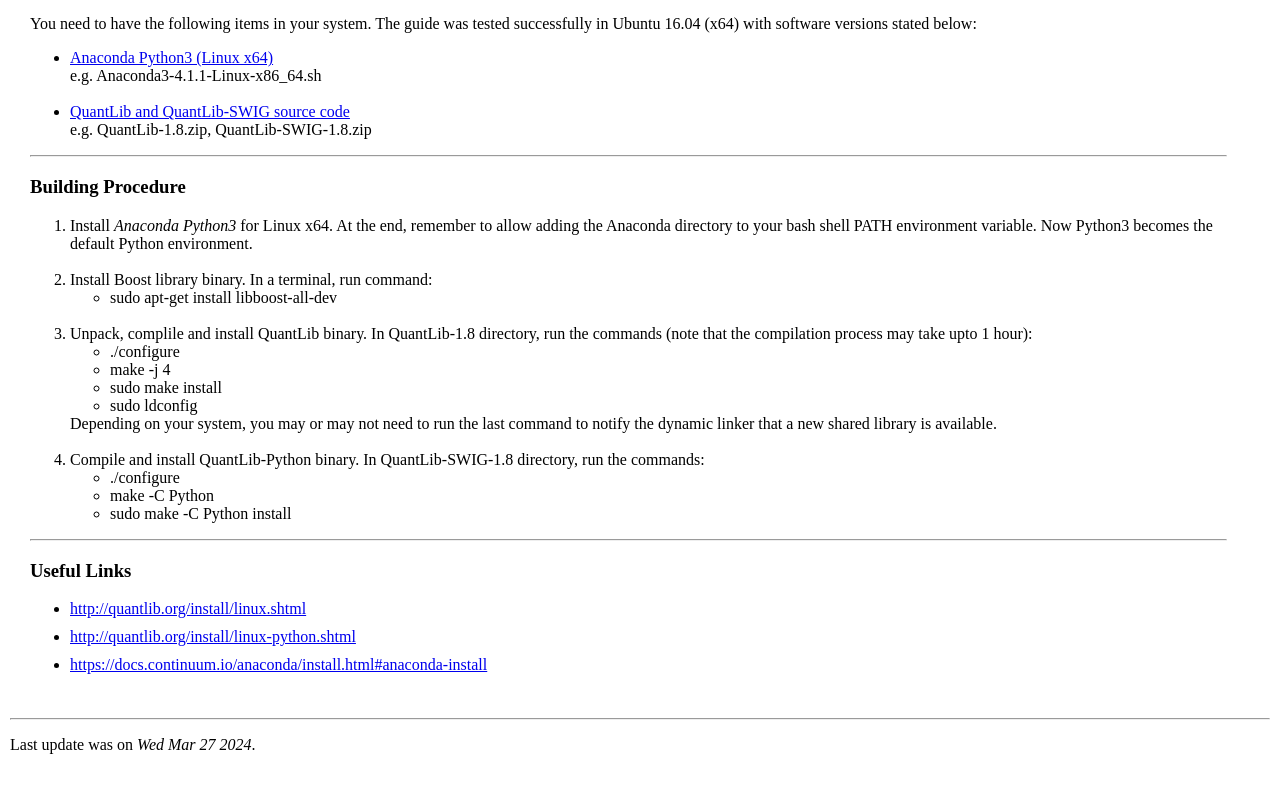
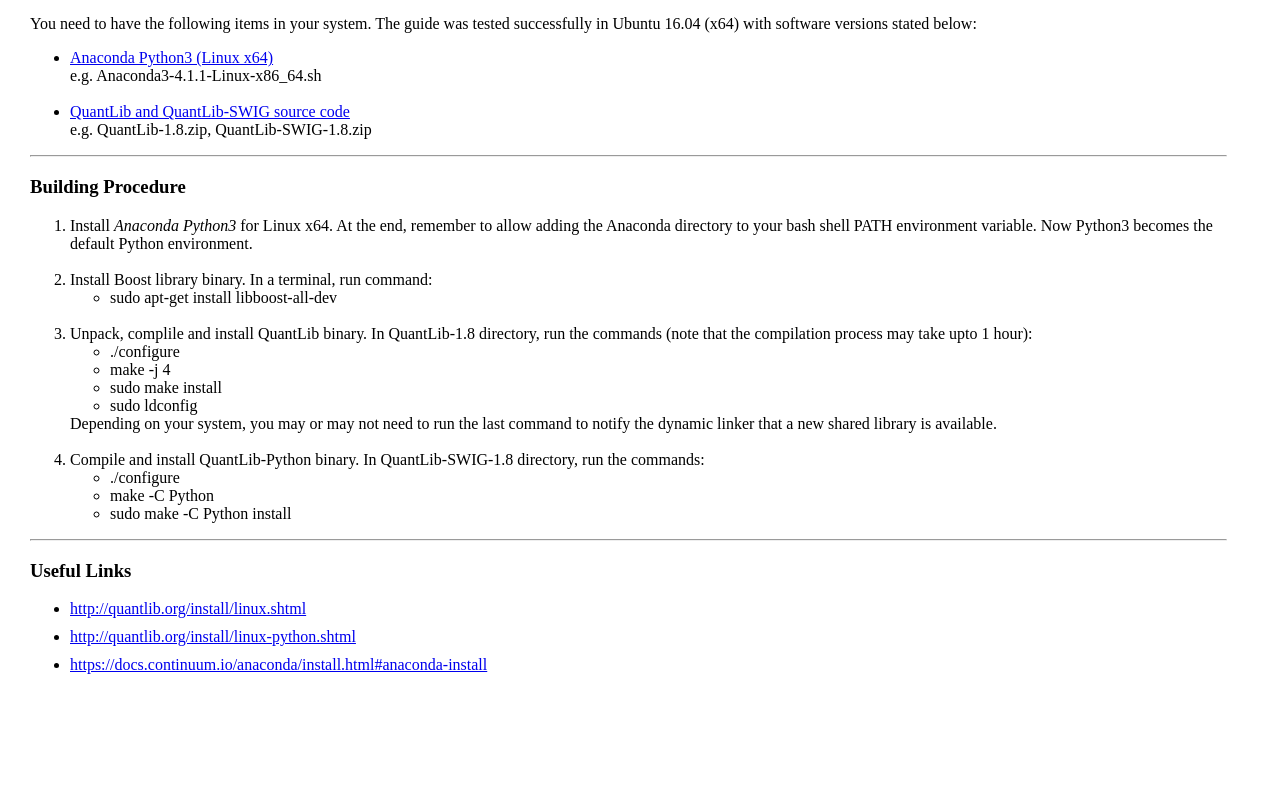
Before and after one commit to modelmania/main, a plain HTML site: page Files/Misc/QuantLib_Python.html in a window 1280 px wide. Shown: the part 1255-2047 px from the top of the page. After the commit the page ends 1975 px from the top, so only its background shows below. Drawn offline with Linux system fonts and the light colour scheme.

Commit message:
minor update in pages

```diff
--- a/Files/Misc/QuantLib_Python.html
+++ b/Files/Misc/QuantLib_Python.html
@@ -176,14 +176,14 @@
 
 
 
-			<hr/>
+<!-- 			<hr/>
 			<p>
 				<script language="Javascript">
 					var lastModDate = new Date(document.lastModified)
 					document.write("Last update was on <i>" + lastModDate.toDateString() + "</i>.");
 				</script>
 			</p>
-            <br/>
+            <br/> -->
         </font>
     </body>
 </html>
```
